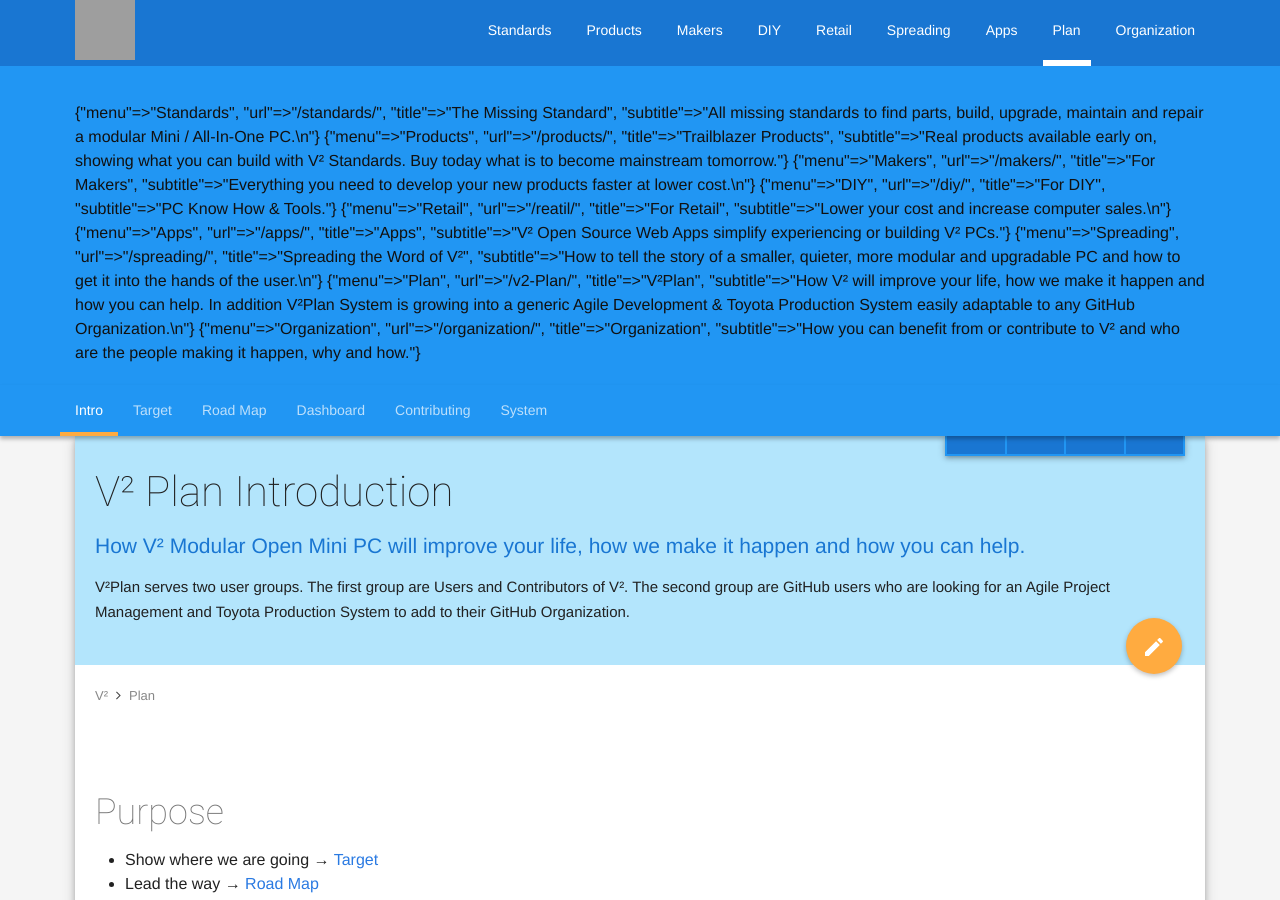
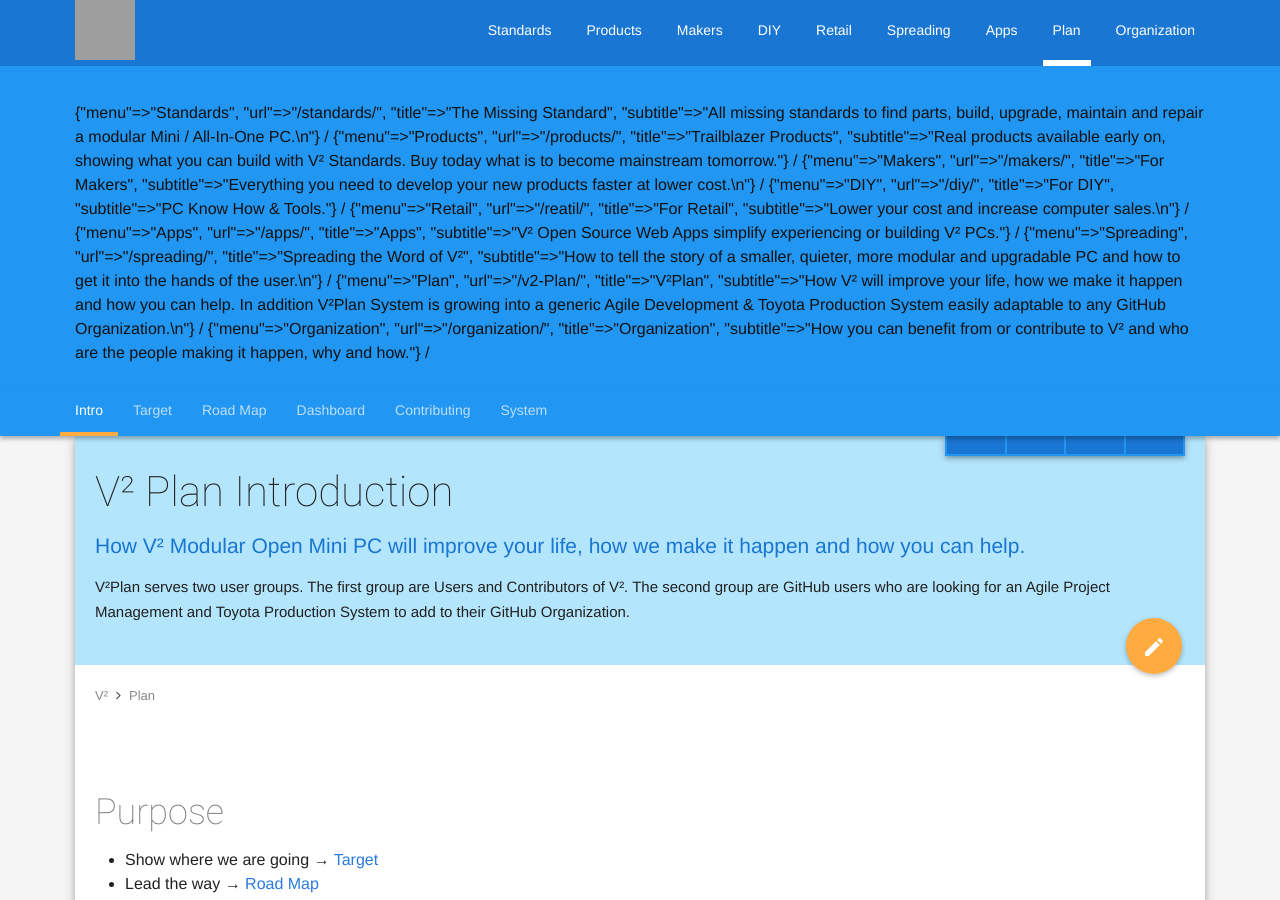
Before and after one commit to V-Squared/v2-Plan, a Jekyll site: the page built from index.md, in a window 1280 px wide and 900 px high. Built offline with Jekyll 4.4.1, drawn with Linux system fonts in a browser that asks for light colours; grey boxes are pictures that could not be loaded.

Commit message:
debugging

```diff
--- a/_layouts/default.html
+++ b/_layouts/default.html
@@ -10,7 +10,7 @@
     <div class="jumbotron">
       <div class="uk-container uk-container-center">
         {% for board in site.data.board-bar %}
-        {{board}}
+        {{board}} {{page.url}}
         {% if page.url contains board.url %}
         <h1>{{board.title}}</h1>
         <p>{{board.subtitle}}</p>
```
